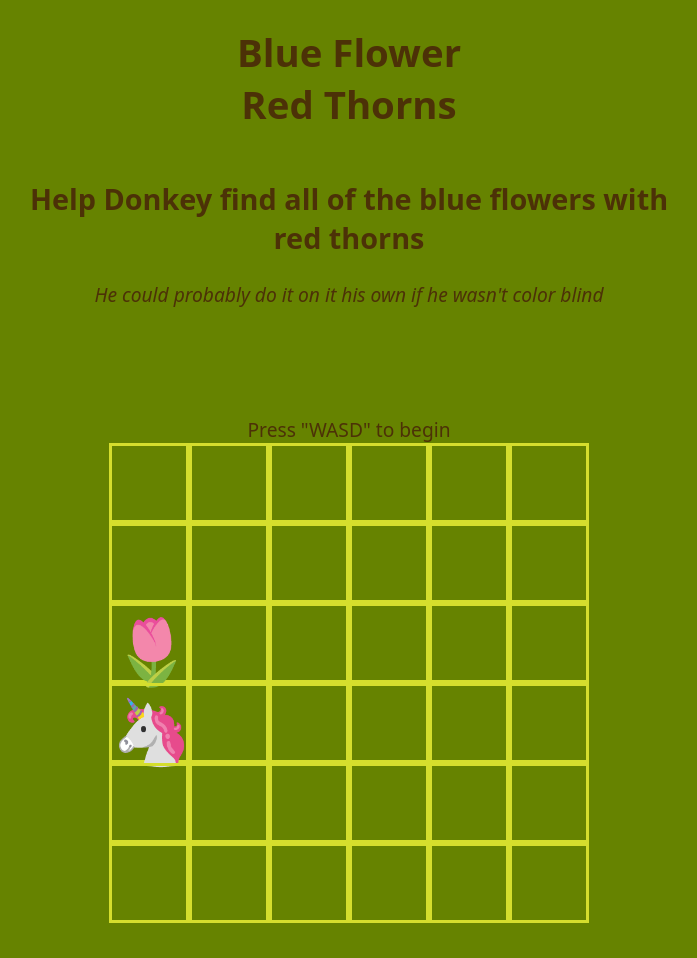
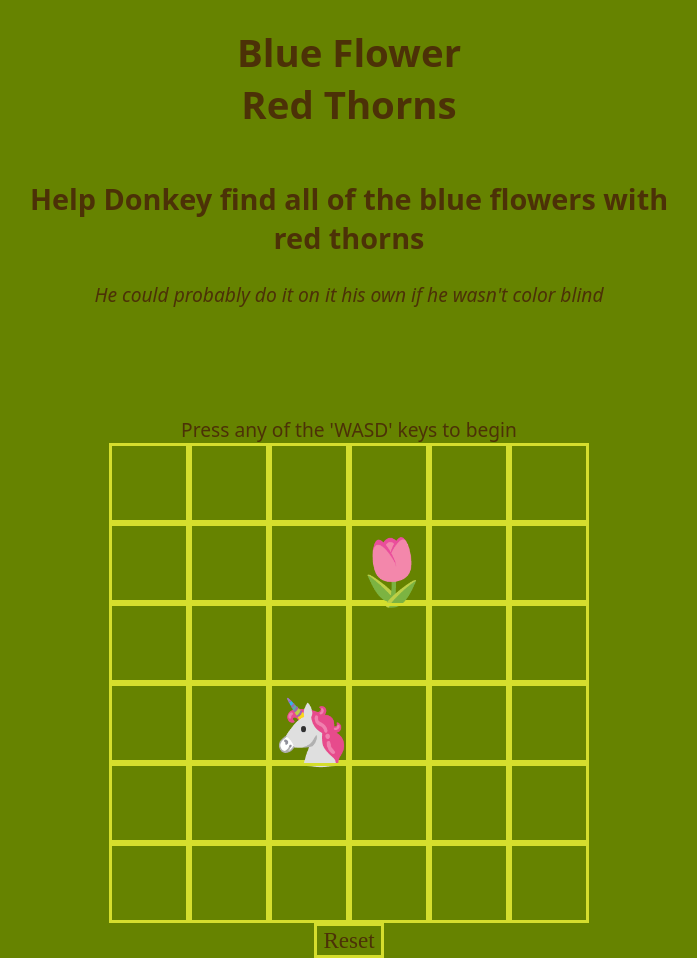
Before and after one commit to Nswooten/Blue-Flower-Red-Thorns, a plain HTML site: page index.html in a window 1280 px wide. Shown: the whole page, without its empty margins (291-988 px from the left). Before the commit the page ends 923 px from the top, so only its background shows below. Drawn offline with Linux system fonts and the light colour scheme.

Commit message:
add reset functionality

```diff
--- a/css/style.css
+++ b/css/style.css
@@ -15,13 +15,8 @@ font-size: larger;
 
 }
 
-
-
-
-
 section.board {
   display: grid;
-
   grid-template-rows: repeat(6, 10vmin);
   grid-template-columns: repeat(6, 10vmin);
   grid-gap: 0vmin;
@@ -38,3 +33,14 @@ div {
 
 
 }
+
+button {
+  border: 3px solid;
+  padding: auto;
+  margin: auto;
+  border: 3px solid rgb(213,222,45);
+  background-color: rgb(102,131,0);
+  color: rgb(76, 49, 7);
+  font-family: 'JLR Star Shrek';
+  font-size: larger;
+}
--- a/index.html
+++ b/index.html
@@ -24,7 +24,7 @@
   <br>
   <br>
   <br>
-  <span id="userMsg">Press "WASD" to begin</span>
+  <span id="userMsg">Press any of the 'WASD' keys to begin</span>
   <section class="board">
 		<div class="sqr" id="sq0"></div>
 		<div class="sqr" id="sq1"></div>
@@ -63,6 +63,7 @@
     <div class="sqr" id="sq34"></div>
     <div class="sqr" id="sq35"></div>
 	</section>
+  <button type="button" id="btn">Reset</btn>
 
 </body>
 </html>
--- a/js/app.js
+++ b/js/app.js
@@ -15,18 +15,6 @@ lWall: [0, 6, 12, 18, 24, 30],
 bWall: [30, 31, 32, 33, 34, 35],
 tWall: [0, 1, 2, 3, 4, 5],
 }
-
-
-// rWall = [5, 11, 17, 23, 29, 35]
-// lWall = [0, 6, 12, 18, 24, 30]
-// bWall = [30, 31, 32, 33, 34, 35]
-// tWall = [0, 1, 2, 3, 4, 5]
-//0  1  2  3  4  5
-//6  7  8  9  10 11
-//12 13 14 15 16 17
-//18 19 20 21 22 23
-//24 25 26 27 28 29
-//30 31 32 33 34 35
 
 /*---------------------------- Variables (state) ----------------------------*/
 
@@ -46,20 +34,28 @@ const userMsg = document.getElementById("userMsg")
 
 const boardSqs = document.querySelectorAll(".sqr")
 
+const resetBtnEl = document.getElementById("btn")
+
+
 /*----------------------------- Event Listeners -----------------------------*/
 
 // keyboard.addEventListener("keydown", moveHead)
 document.addEventListener("keydown", (event)=>{
   moveHead(event.key)
 })
+
+resetBtnEl.addEventListener("click", init)
+
 /*-------------------------------- Functions --------------------------------*/
 
 
-function init(event){
-  boardSqs[snake.head].textContent = "🦄"
-  boardSqs[apple.location].textContent = "🌷"
+function init(){
+  snake.head = 20
+  apple.location = 9
   snake.body = []
-
+  lose = false
+  updateBoard()
+  checkForLoss()
 }
 
 
@@ -67,25 +63,6 @@ function updateSnake(){
 
 
 }
-
-// board = {
-//   x1: [null, snake.head, null, null, null],
-//   x2: [null, null, null, null, null],
-//   x3: [null, null, null, null, null],
-//   x4: [null, null, null, null, null],
-//   x5: [null, null, null, null, null],
-//   x6: [null, null, null, null, null],
-// }
-
-
-// function initialBoard(){
-//   boardSqs.forEach(function(sqr, index){
-//   sqr = null
-//   console.log(boardSqs[index])
-
-// })
-// }
-// // initialBoard()
 
 function updateBoard(){
   boardSqs.forEach(function(sqr, index){
@@ -105,53 +82,43 @@ function start(direction){
   if(direction === -6)
   timer = setInterval(function(){
   snake.head -= 6
-  // console.log(snake.head)
   updateApple()
   checkForWall(-6)
   dealWithSnakeBody(-6)
   checkForBody()
   updateBoard()
-  // console.log(timer)
   }, 300)
   if(direction === 6)
   timer = setInterval(function(){
   snake.head += 6
-  // console.log(snake.head)
   updateApple()
   checkForWall(6)
   dealWithSnakeBody(6)
   checkForBody()
   updateBoard()
-  // console.log(timer)
   }, 300)
   if(direction === -1)
   timer = setInterval(function(){
   snake.head -= 1
-  // console.log(snake.head)
   updateApple()
   checkForWall(-1)
   dealWithSnakeBody(-1)
   checkForBody()
   updateBoard()
-  // console.log(timer)
   }, 300)
   if(direction === 1)
   timer = setInterval(function(){
   snake.head += 1
-  // console.log(snake.head)
   updateApple()
   checkForWall(1)
   dealWithSnakeBody(1)
   checkForBody()
   updateBoard()
-  // console.log(timer)
   }, 300)
 
 }
 
 function moveHead(key){
-  // console.log(key)
-
   if(key.toLowerCase() === "w" && currentDirection !== "s" ){
     clearInterval(timer)
     currentDirection = "w"
@@ -178,10 +145,8 @@ function moveHead(key){
 
   }
   console.log(currentDirection)
-
   updateBoard()
   start()
-  //console.log(boardSqs[((boardSqs[index].id.replace("sq", ""))) - keyToNumber])
 }
 function checkForWall(direction){
   if(walls.bWall.includes(snake.head) && direction === 6){
@@ -207,7 +172,9 @@ function checkForBody(){
 }
 function checkForLoss(){
   if (lose === true){
-    userMsg.textContent = "You lose"
+    userMsg.innerHTML = "Game Over. <br> To play again, click 'Reset' "
+  }else{
+    userMsg.textContent = "Press any of the 'WASD' keys to begin"
   }
 }
 
@@ -222,22 +189,6 @@ function updateApple(){
 function dealWithSnakeBody(direction){
   snake.body.unshift(snake.head - direction)
   snake.body.pop()
-  // console.log(snake.body)
-
 }
 
-
-
-//0  1  2  3  4  5
-//6  7  8  9  10 11
-//12 13 14 15 16 17
-//18 19 20 21 22 23
-//24 25 26 27 28 29
-//30 31 32 33 34 35
-// //maybe includes
 init()
-
-
-
-//every tick unshift the value of  snake.head  to body array and pop body array
-//everytime the snakes head moves take the last position and unshift that value to snakebody array and pop the snake body array
```
